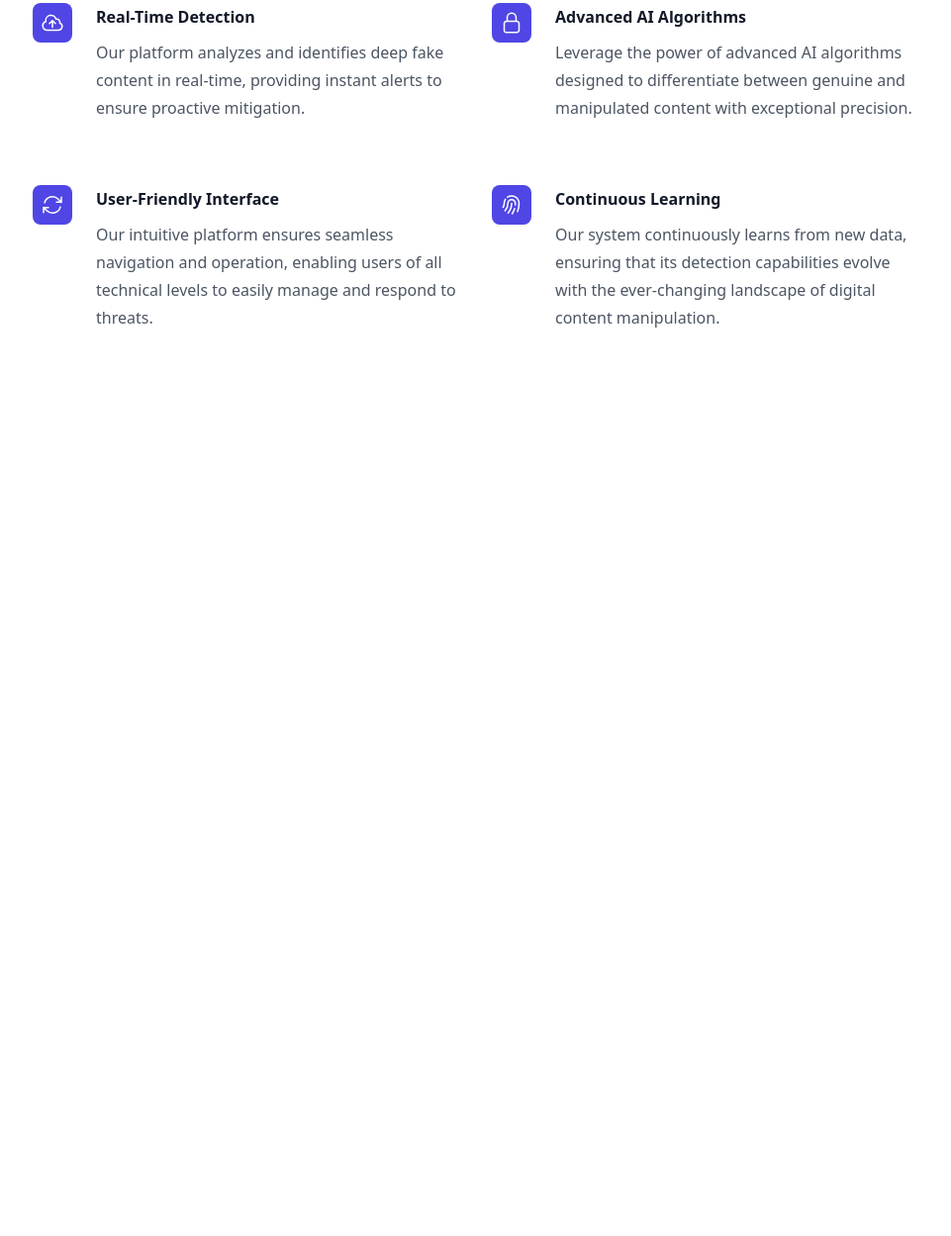
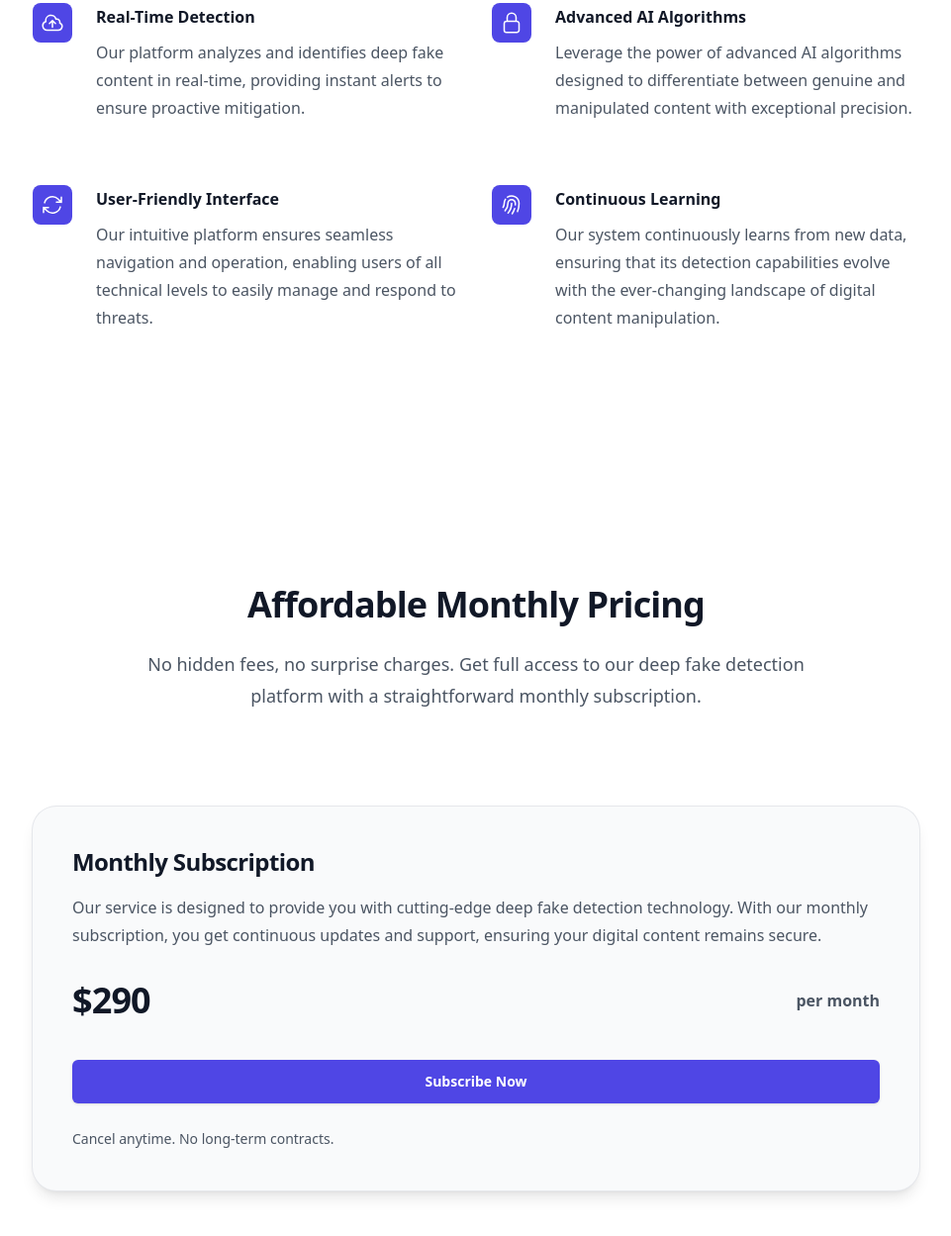
Before and after one commit to stanams/verify.ai, a plain HTML site: page index.html in a window 1280 px wide. Shown: the part 1249-2498 px from the top of the page at 99% size, without its empty margins (159-1120 px from the left). Before the commit the page ends 1712 px from the top, so only its background shows below. Drawn offline with nearby package versions, Linux system fonts and the light colour scheme.

Commit message:
Update index.html

```diff
--- a/index.html
+++ b/index.html
@@ -161,6 +161,28 @@
     </div>
   </div>
 </div>
+<div class="bg-white py-24 sm:py-32">
+  <div class="mx-auto max-w-7xl px-6 lg:px-8">
+    <div class="mx-auto max-w-2xl sm:text-center">
+      <h2 class="text-3xl font-bold tracking-tight text-gray-900 sm:text-4xl">Affordable Monthly Pricing</h2>
+      <p class="mt-6 text-lg leading-8 text-gray-600">No hidden fees, no surprise charges. Get full access to our deep fake detection platform with a straightforward monthly subscription.</p>
+    </div>
+    <div class="mx-auto mt-16 max-w-4xl sm:mt-20 lg:mt-24">
+      <div class="p-8 sm:p-10 bg-gray-50 rounded-3xl ring-1 ring-gray-200 shadow-lg">
+        <h3 class="text-2xl font-bold tracking-tight text-gray-900">Monthly Subscription</h3>
+        <p class="mt-4 text-base leading-7 text-gray-600">Our service is designed to provide you with cutting-edge deep fake detection technology. With our monthly subscription, you get continuous updates and support, ensuring your digital content remains secure.</p>
+        <div class="mt-8">
+          <div class="flex items-center justify-between">
+            <span class="text-4xl font-bold tracking-tight text-gray-900">$290</span>
+            <span class="text-base font-semibold leading-6 text-gray-600">per month</span>
+          </div>
+          <a href="#" class="mt-10 block w-full rounded-md bg-indigo-600 px-6 py-3 text-center text-sm font-semibold text-white shadow hover:bg-indigo-500 focus:outline-none focus:ring-2 focus:ring-indigo-500 focus:ring-offset-2">Subscribe Now</a>
+        </div>
+        <p class="mt-6 text-sm leading-6 text-gray-600">Cancel anytime. No long-term contracts.</p>
+      </div>
+    </div>
+  </div>
+</div>
 
 
 
```
